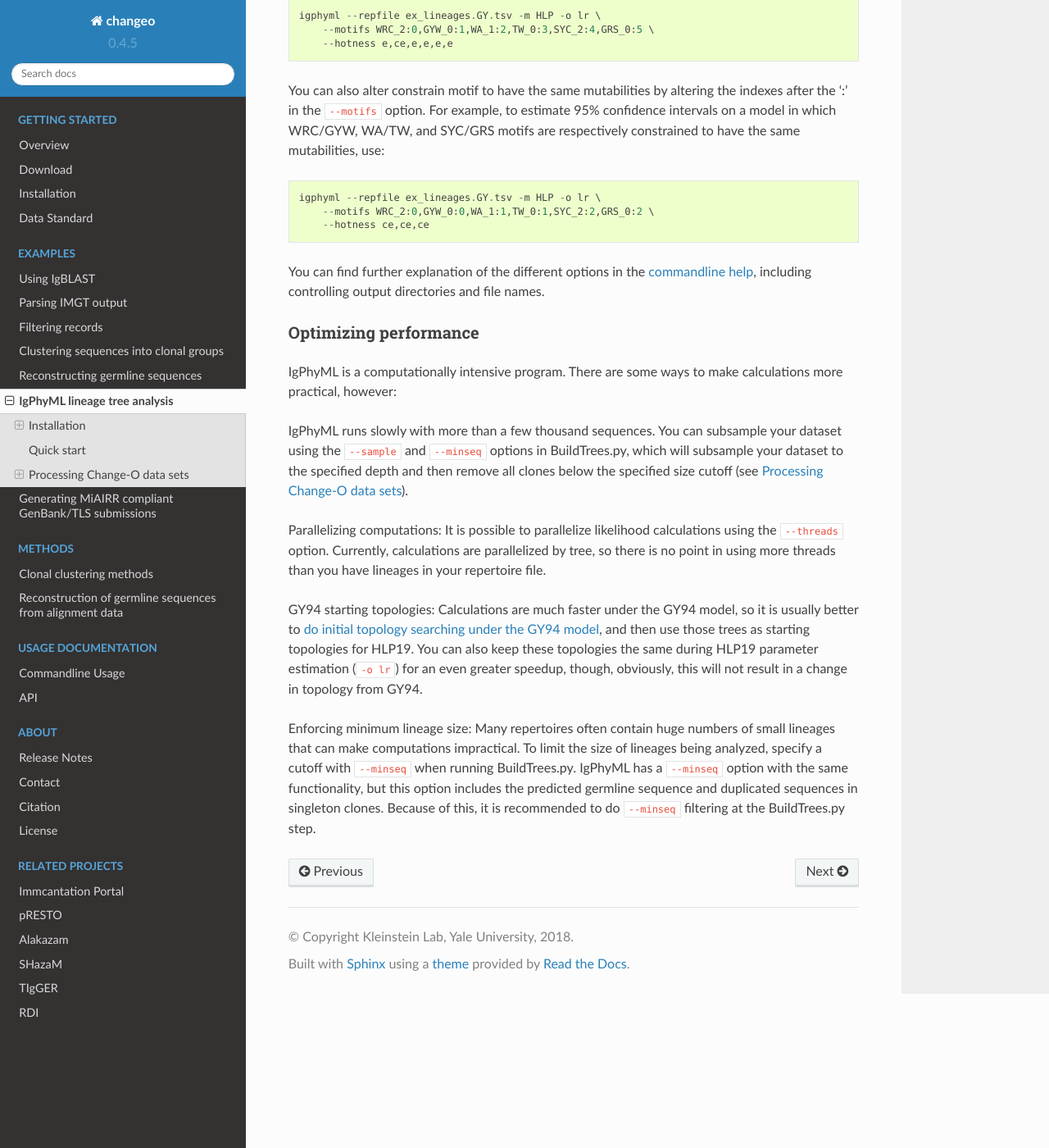
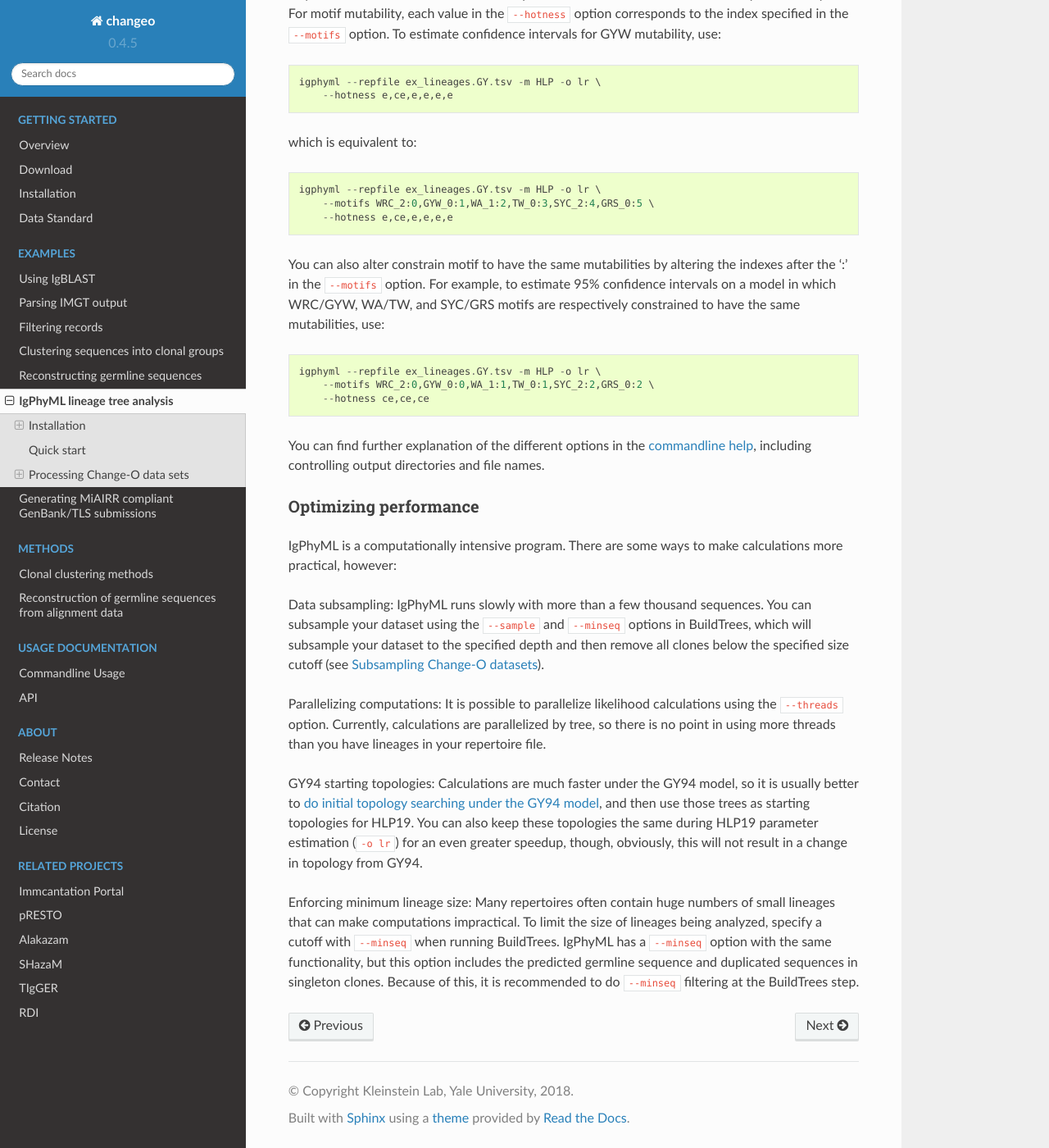
Before and after one commit to immcantation/changeo, a Sphinx documentation site: the page built from docs/examples/igphyml.rst, in a window 1280 px wide and 1400 px high, scrolled down 6270 px. Shown: the whole window at 82% size. Built offline with Sphinx 7.4.7 and the Read the Docs theme 2.0.0, drawn with Linux system fonts in a browser that asks for light colours; formulas are drawn with MathJax 3; some of the changed text lies outside the part shown.

Commit message:
igphyml docs cleanup2

```diff
--- a/docs/examples/igphyml.rst
+++ b/docs/examples/igphyml.rst
@@ -134,7 +134,7 @@
 tree viewers (I recommend
 `FigTree <http://tree.bio.ed.ac.uk/software/figtree/>`__). Parameter
 estimates are in ``ex_lineages.tsv_igphyml_stats.txt``. Subsampling using
-the ``--sample`` option in BuildTrees.py isn't strictly necessary, but
+the ``--sample`` option in :ref:`BuildTrees` isn't strictly necessary, but
 IgPhyML will run slowly when applied to large datasets.
 
 .. _BuildTrees-processing:
@@ -181,12 +179,24 @@
 identical sequences slow down calculations without actually affecting
 likelihood values in IgPhyML.
 
+.. _BuildTrees-subsampling:
+**Subsampling Change-O datasets**
+
 IgPhyML runs slowly with more than a few thousand sequences. You can
 subsample your dataset using the ``--sample`` and ``--minseq`` options,
 which will subsample your dataset to the specified depth and then remove
 all clones below the specified size cutoff::
 
     BuildTrees.py -d example.tab --outname ex --log ex.log --collapse --sample 5 --minseq 2
+
+**Removing CDR3 region**
+
+If you plan to analyze model parameters to study things such as SHM and
+selection (see :ref: `below <igphyml-parameters>`), it's important to remove
+the CDR3 region to avoid known model biases in estimating :math:`\omega`. To
+do this, use ``--ncdr3``::
+
+    BuildTrees.py -d example.tab --outname ex --log ex.log --collapse --ncdr3
 
 .. note::
 
@@ -337,11 +348,11 @@
 IgPhyML is a computationally intensive program. There are some ways to
 make calculations more practical, however:
 
-IgPhyML runs slowly with more than a few thousand sequences. You can
+Data subsampling: IgPhyML runs slowly with more than a few thousand sequences. You can
 subsample your dataset using the ``--sample`` and ``--minseq`` options in
-BuildTrees.py, which will subsample your dataset to the specified depth and
-then remove all clones below the specified size cutoff (see :ref:`Processing
-Change-O data sets <BuildTrees-processing>`).
+:ref:`BuildTrees`, which will subsample your dataset to the specified depth and
+then remove all clones below the specified size cutoff (see :ref:`Subsampling
+Change-O datasets <BuildTrees-subsampling>`).
 
 Parallelizing computations: It is possible to parallelize likelihood
 calculations using the ``--threads`` option. Currently, calculations
@@ -359,7 +370,7 @@
 Enforcing minimum lineage size: Many repertoires often contain huge
 numbers of small lineages that can make computations impractical. To
 limit the size of lineages being analyzed, specify a cutoff with
-``--minseq`` when running BuildTrees.py. IgPhyML has a ``--minseq`` option
+``--minseq`` when running :ref:`BuildTrees`. IgPhyML has a ``--minseq`` option
 with the same functionality, but this option includes the predicted germline
 sequence and duplicated sequences in singleton clones. Because of this,
-it is recommended to do ``--minseq`` filtering at the BuildTrees.py step.
+it is recommended to do ``--minseq`` filtering at the :ref:`BuildTrees` step.
```
Also changed, not shown: other parts of docs/examples/igphyml.rst (+4 -5 lines).
